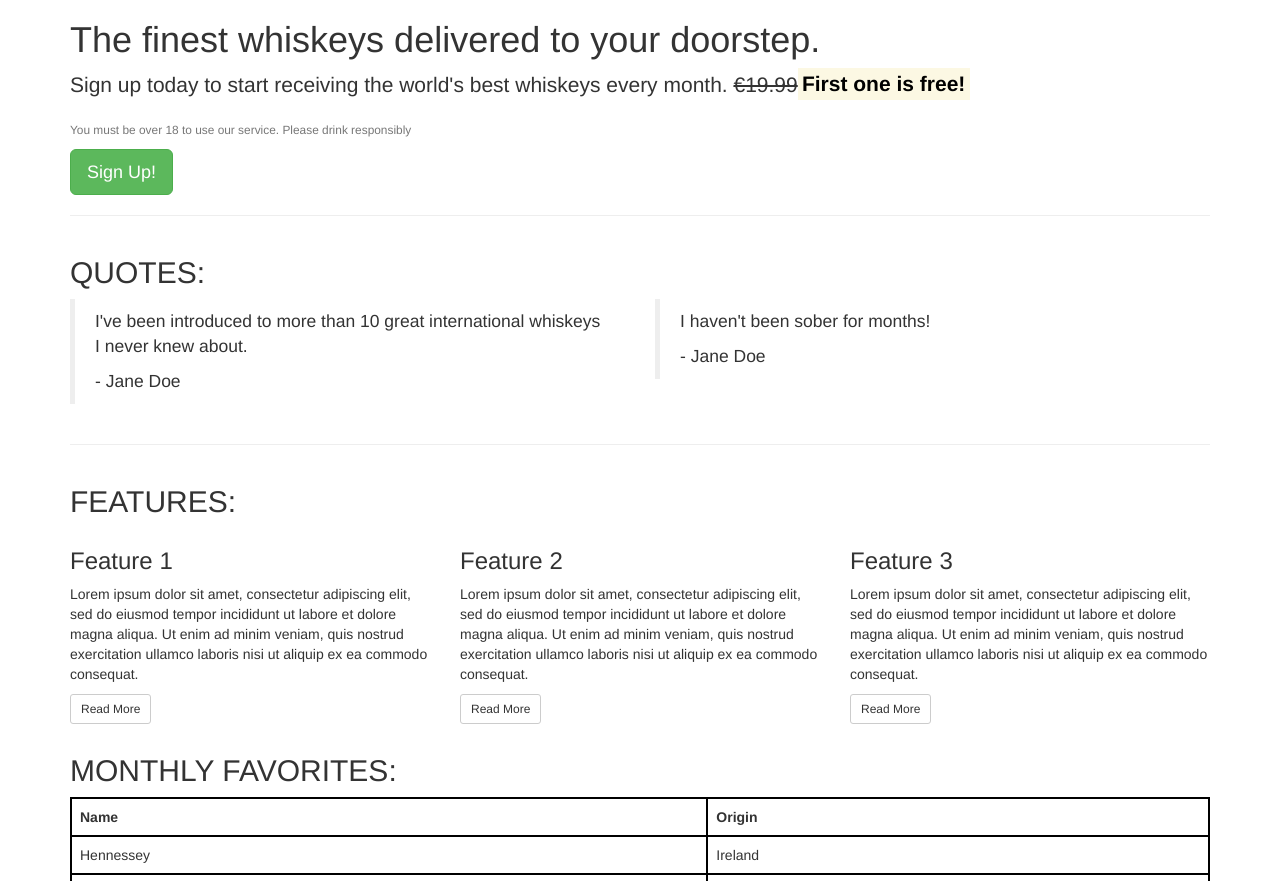
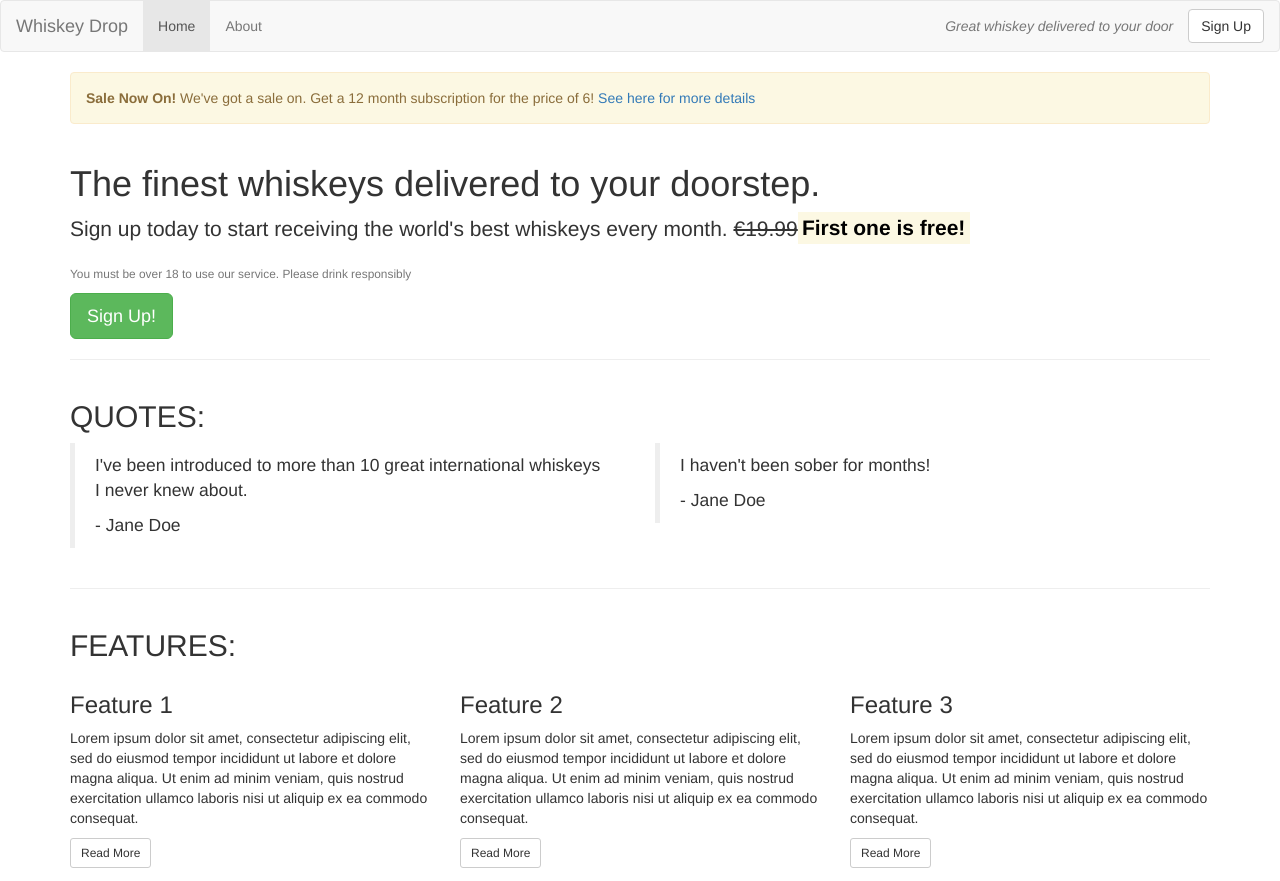
Before and after one commit to Hermeticpoet/bootstrap-installation, a plain HTML site: page index.html in a window 1280 px wide. Shown: the top 881 px of the page. Drawn offline with nearby package versions, Linux system fonts and the light colour scheme.

Commit message:
added narbar and warning label

```diff
--- a/index.html
+++ b/index.html
@@ -10,7 +10,41 @@
 </head>
 
 <body>
+        <!--Nav-->
+    <nav class="navbar navbar-default">
+        <div class="container-fluid">
+            <!--Logo-->
+            <div class="navbar-header">
+                <a href="/" class="navbar-brand">
+                    Whiskey Drop
+                </a>
+            </div>
+
+            <!--Navbar-->
+            <ul class="nav navbar-nav">
+                <li class="active"><a href="/">Home</a></li>
+                <li><a href="">About</a></li>
+                <li class="visible-xs"><a href="">Sign In</a></li>
+            </ul>
+
+            <!--Message-->
+            <div class="navbar-header navbar-right hidden-xs">
+                <a href="/login" class='btn btn-default navbar-btn'>Sign Up</a>
+                <p class="navbar-text"><i>Great whiskey delivered to your door</i></p>
+            </div>
+        </div>
+    </nav>
     <article class="container">
+
+                <!--Alert-->
+        <div class="row hidden-xs">
+            <div class="col-md-12">
+                <div class="alert alert-warning">
+                    <strong>Sale Now On!</strong> We've got a sale on. Get a 12 month subscription for the price of 6! <a href="">See here for more details</a>
+                </div>
+            </div>
+        </div>
+
         <!-- Callout -->
         <div class="row">
             <div class="col-xs-12">
```
